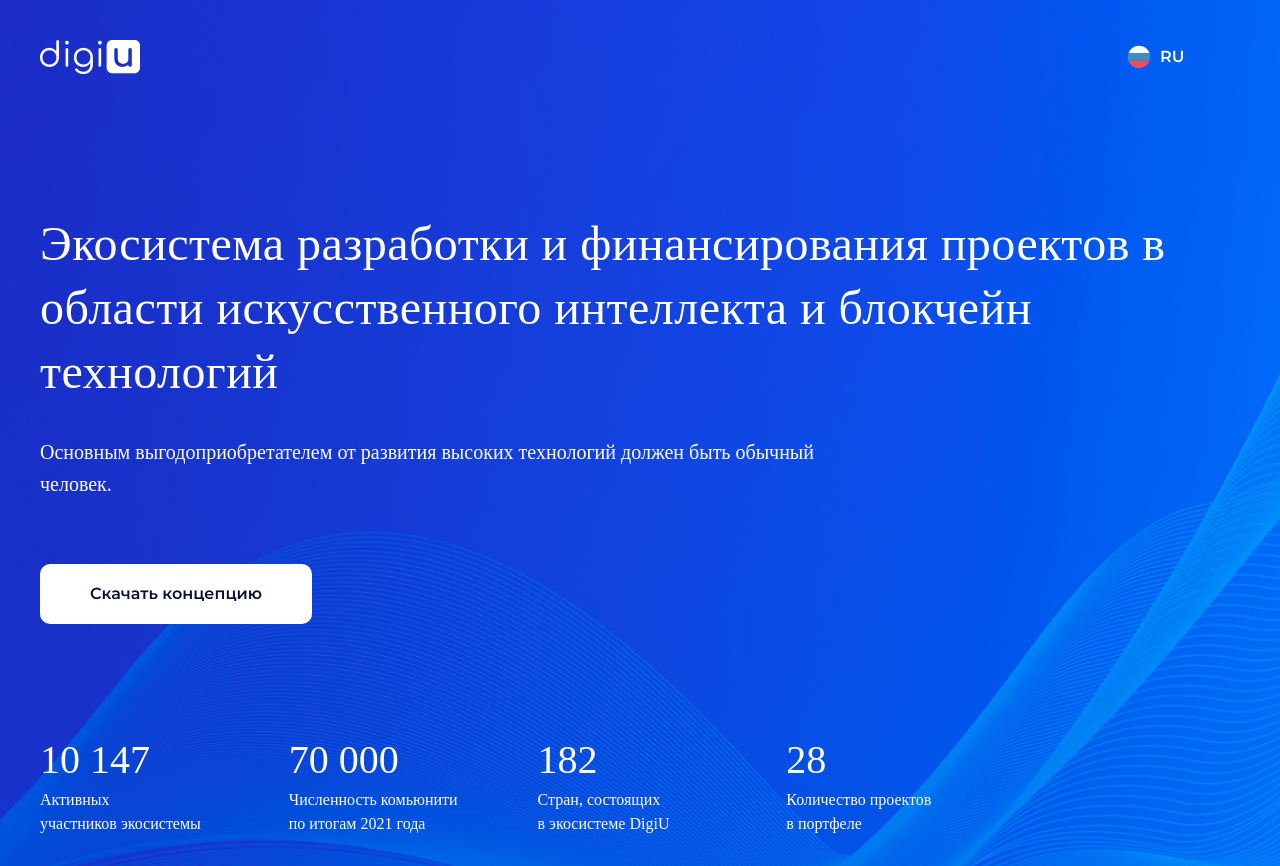
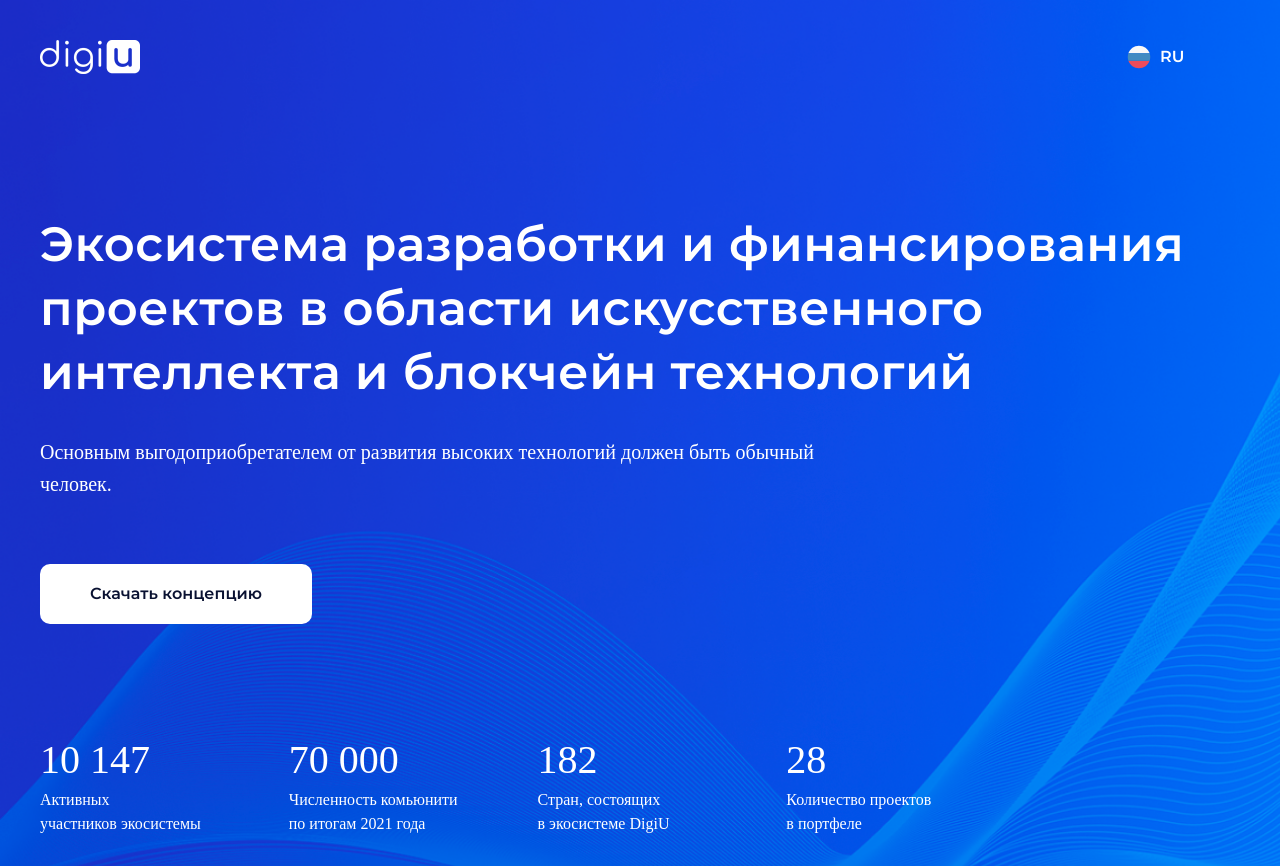
Before and after one commit to chlenc/digiu-landing, a Next.js app: page / in a window 1280 px wide. Shown: the top 866 px of the page. Built offline with nearby package versions, Linux system fonts and the light colour scheme; a web font is replaced by a local one.

Commit message:
жиру дал

```diff
--- a/src/layout/AI/AI.tsx
+++ b/src/layout/AI/AI.tsx
@@ -18,10 +18,6 @@ const Root = styled(Layout)`
   @media (min-width: 480px) {
     padding-top: 120px;
     padding-bottom: 120px;
-  }
-  @media (min-width: 1280px) {
-    padding-top: 160px;
-    padding-bottom: 160px;
   }
 `;
 
--- a/src/layout/BecomeInvestor/BecomeInvestor.tsx
+++ b/src/layout/BecomeInvestor/BecomeInvestor.tsx
@@ -20,7 +20,7 @@ const Root = styled(Layout)`
     padding-bottom: 120px;
   }
   @media (min-width: 1280px) {
-    padding-top: 160px;
+    padding-top: 120px;
     padding-bottom: 80px;
   }
 `;
--- a/src/layout/Community/Community.tsx
+++ b/src/layout/Community/Community.tsx
@@ -18,10 +18,6 @@ const Root = styled(Layout)`
   @media (min-width: 480px) {
     padding-top: 120px;
     padding-bottom: 120px;
-  }
-  @media (min-width: 1280px) {
-    padding-top: 160px;
-    padding-bottom: 160px;
   }
 `;
 
@@ -78,7 +74,7 @@ const SubscribeButton = styled(Button)`
 const Community: React.FC<IProps> = () => {
   const { community } = useLang();
   return (
-    <WithBg background="/images/head/bg.png" position="bottom">
+    <WithBg background="/images/community/bg4.png" position="bottom">
       <Root>
         <Title>{community.title}</Title>
         <Subtitle>{community.subtitle}</Subtitle>
--- a/src/layout/Education/Education.tsx
+++ b/src/layout/Education/Education.tsx
@@ -18,10 +18,6 @@ const Root = styled(Layout)`
   @media (min-width: 480px) {
     padding-top: 120px;
     padding-bottom: 120px;
-  }
-  @media (min-width: 1280px) {
-    padding-top: 160px;
-    padding-bottom: 160px;
   }
 `;
 
--- a/src/layout/Footer/Footer.tsx
+++ b/src/layout/Footer/Footer.tsx
@@ -3,6 +3,7 @@ import styled from "@emotion/styled";
 import WithBg from "@components/Background";
 import Layout from "@components/Layout";
 import { useLang } from "@src/hooks/useLang";
+import SizedBox from "@components/SizedBox";
 
 interface IProps {}
 
@@ -72,6 +73,7 @@ const Navigation = styled.div`
     font-size: 16px;
     line-height: 24px;
     color: #ffffff;
+    display: block;
     margin-bottom: 16px;
     @media (min-width: 480px) {
       margin-bottom: 24px;
@@ -161,15 +163,29 @@ const Footer: React.FC<IProps> = () => {
             </Top>
             <Navigation>
               <div>
-                <div className="nav">{menu.home}</div>
-                <div className="nav">{menu.news}</div>
-                <div className="nav">{menu.ecosystem}</div>
-                <div className="nav">{menu.lab}</div>
+                <a href="#home" className="nav">
+                  {menu.home}
+                </a>
+                <a href="#news" className="nav">
+                  {menu.news}
+                </a>
+                <a href="#ecosystem" className="nav">
+                  {menu.ecosystem}
+                </a>
+                <a href="#lab" className="nav">
+                  {menu.lab}
+                </a>
               </div>
               <div>
-                <div className="nav">{menu.assetManagement}</div>
-                <div className="nav">{menu.ai}</div>
-                <div className="nav">{menu.venture}</div>
+                <a href="#assetManagement" className="nav">
+                  {menu.assetManagement}
+                </a>
+                <a href="#ai" className="nav">
+                  {menu.ai}
+                </a>
+                <a href="#venture" className="nav">
+                  {menu.venture}
+                </a>
               </div>
             </Navigation>
           </div>
--- a/src/layout/HomePage/HomePage.tsx
+++ b/src/layout/HomePage/HomePage.tsx
@@ -24,7 +24,7 @@ const Root = styled(Layout)`
 
 const Title = styled.h1`
   font-family: Montserrat;
-  font-weight: 400;
+  font-weight: 600;
   font-size: 20px;
   line-height: 28px;
   display: flex;
@@ -41,7 +41,6 @@ const Title = styled.h1`
   }
   @media (min-width: 1280px) {
     font-size: 48px;
-    font-weight: 400;
     line-height: 64px;
     text-align: left;
     max-width: 1170px;
--- a/src/layout/Laboratory/Laboratory.tsx
+++ b/src/layout/Laboratory/Laboratory.tsx
@@ -17,10 +17,6 @@ const Root = styled(Layout)`
   @media (min-width: 480px) {
     padding-top: 120px;
     padding-bottom: 120px;
-  }
-  @media (min-width: 1280px) {
-    padding-top: 160px;
-    padding-bottom: 160px;
   }
 `;
 
--- a/src/layout/Mailing/Mailing.tsx
+++ b/src/layout/Mailing/Mailing.tsx
@@ -17,10 +17,6 @@ const Root = styled(Layout)`
   @media (min-width: 480px) {
     padding-top: 120px;
     padding-bottom: 120px;
-  }
-  @media (min-width: 1280px) {
-    padding-top: 160px;
-    padding-bottom: 160px;
   }
 `;
 
--- a/src/layout/Management/Management.tsx
+++ b/src/layout/Management/Management.tsx
@@ -16,10 +16,6 @@ const Root = styled(Layout)`
   @media (min-width: 480px) {
     padding-top: 120px;
     padding-bottom: 120px;
-  }
-  @media (min-width: 1280px) {
-    padding-top: 160px;
-    padding-bottom: 160px;
   }
 `;
 const PageTitle = styled.div`
--- a/src/layout/Partners/Partners.tsx
+++ b/src/layout/Partners/Partners.tsx
@@ -15,10 +15,6 @@ const Root = styled(Layout)`
   @media (min-width: 480px) {
     margin-bottom: 120px;
     margin-top: 120px;
-  }
-  @media (min-width: 1280px) {
-    margin-bottom: 160px;
-    margin-top: 160px;
   }
 `;
 
--- a/src/layout/Venture/Venture.tsx
+++ b/src/layout/Venture/Venture.tsx
@@ -17,10 +17,6 @@ const Root = styled(Layout)`
   @media (min-width: 480px) {
     padding-top: 120px;
     padding-bottom: 120px;
-  }
-  @media (min-width: 1280px) {
-    padding-top: 160px;
-    padding-bottom: 160px;
   }
 `;
 const Title = styled.div`
--- a/src/localizations/data.json
+++ b/src/localizations/data.json
@@ -17,8 +17,8 @@
             "register": "Регистрация"
         },
         "head": {
-            "title": "Экосистема разработки и финансирования проектов в области искусственного\n интеллекта и блокчейн технологий",
-            "subtitle": "Основным выгодоприобретателем от развития высоких технологий\n должен быть обычный человек.",
+            "title": "Экосистема разработки и финансирования проектов в области искусственного\nинтеллекта и блокчейн технологий",
+            "subtitle": "Основным выгодоприобретателем от развития высоких технологий\nдолжен быть обычный человек.",
             "downloadConcept": "Скачать концепцию",
             "itemTitle1": "10 147",
             "itemText1": "Активных\nучастников экосистемы",
@@ -33,10 +33,10 @@
             "title": "Новости",
             "newsDate1": "21.07.2021",
             "newsTitle1": "Старт альфа-тестирования\n платформы EYWA",
-            "newsText1": "8 сентября 2021 года мы запустили первую фазу альфа-тестирования платформы EYWA- первого потенциального\n единорога экосистемы",
+            "newsText1": "8 сентября 2021 года мы запустили первую фазу альфа-тестирования платформы EYWA- первого потенциального\nединорога экосистемы",
             "newsDate2": "21.07.2021",
             "newsTitle2": "Добро пожаловать в офис DigiU!",
-            "newsText2": "Готовы узнать, как проходит рабочий день DigiU? Кто отвечает за личный кабинет, создает ИИ-разработки DigiU, ищет самых лучших специалистов в команду\n по всему миру?",
+            "newsText2": "Готовы узнать, как проходит рабочий день DigiU? Кто отвечает за личный кабинет, создает ИИ-разработки DigiU, ищет самых лучших специалистов в команду\nпо всему миру?",
             "newsDate3": "21.07.2021",
             "newsTitle3": "Внедрение ИИ разработок DigiU\n в сеть автосервисов",
             "newsText3": "Собственник Hunter-Сервис обратился к нам с просьбой оптимизировать процесс контроля деятельности сотрудников на одной из его автомоек."
@@ -44,15 +44,15 @@
         "ecosystem": {
             "title": "Экосистема DigiU",
             "itemTitle1": "Блокчейн лаборатория",
-            "itemText1": "Разработка проектов\n в области блок-чейн технологий.",
+            "itemText1": "Разработка проектов\nв области блок-чейн технологий.",
             "itemTitle2": "Управление активами",
-            "itemText2": "Доверительное управление\n криптоактивами",
+            "itemText2": "Доверительное управление\nкриптоактивами",
             "itemTitle3": "Лаборатория ИИ",
-            "itemText3": "Разработка проектов\n в области искуственного интеллекта.",
+            "itemText3": "Разработка проектов\nв области искуственного интеллекта.",
             "itemTitle4": "Венчурный фонд",
-            "itemText4": "Инвестиции в технологии\n и проекты в области ИИ \n и блок-чейна.",
-            "itemTitle5": "Международное сообщество\n инвесторов",
-            "itemText5": "Финансирование и информационное\n продвижение проекта",
+            "itemText4": "Инвестиции в технологии\nи проекты в области ИИ \nи блок-чейна.",
+            "itemTitle5": "Международное сообщество\nинвесторов",
+            "itemText5": "Финансирование и информационное\nпродвижение проекта",
             "itemTitle6": "Образовательная платформа",
             "itemText6": "Онлайн образование в сфере\n венчурного инвестирования,\n DeFi, блокчейн и криптовалют"
         },
```
Also changed, not shown: public/images/community/bg4.png (added).
